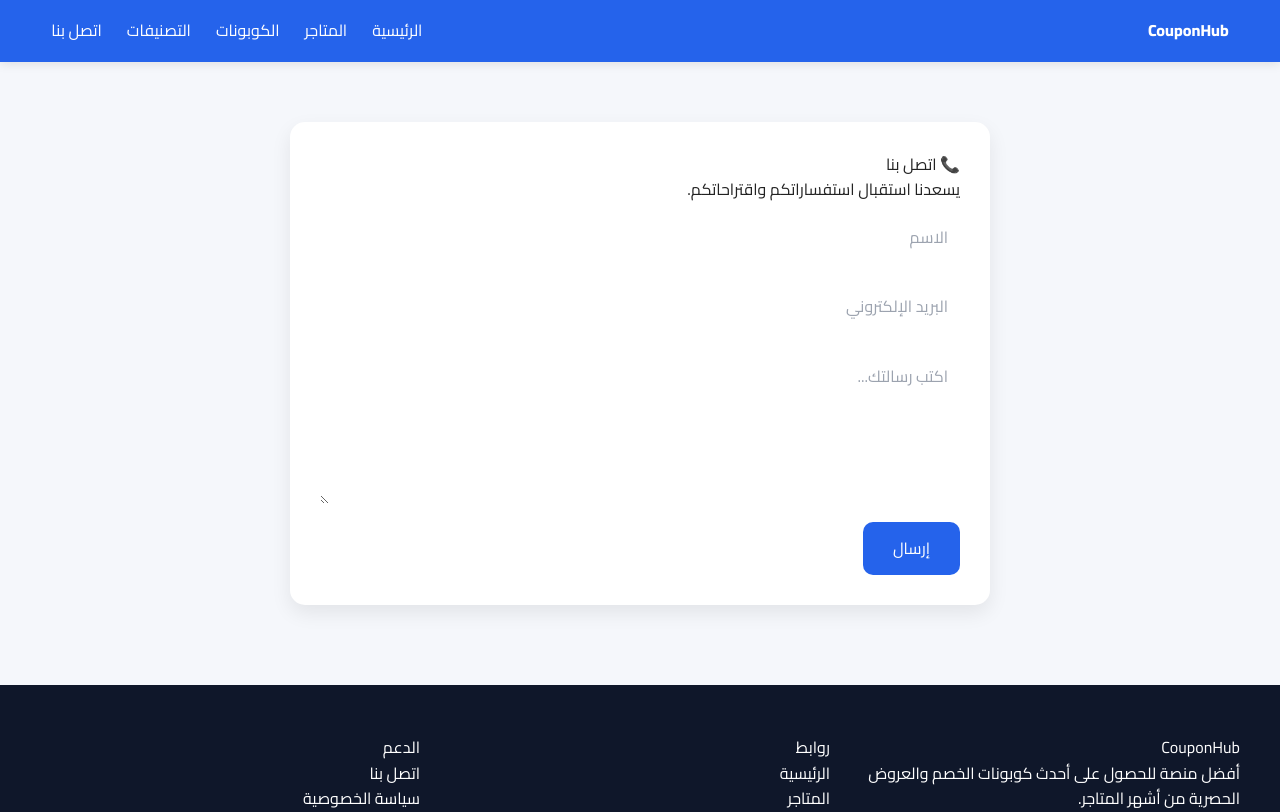
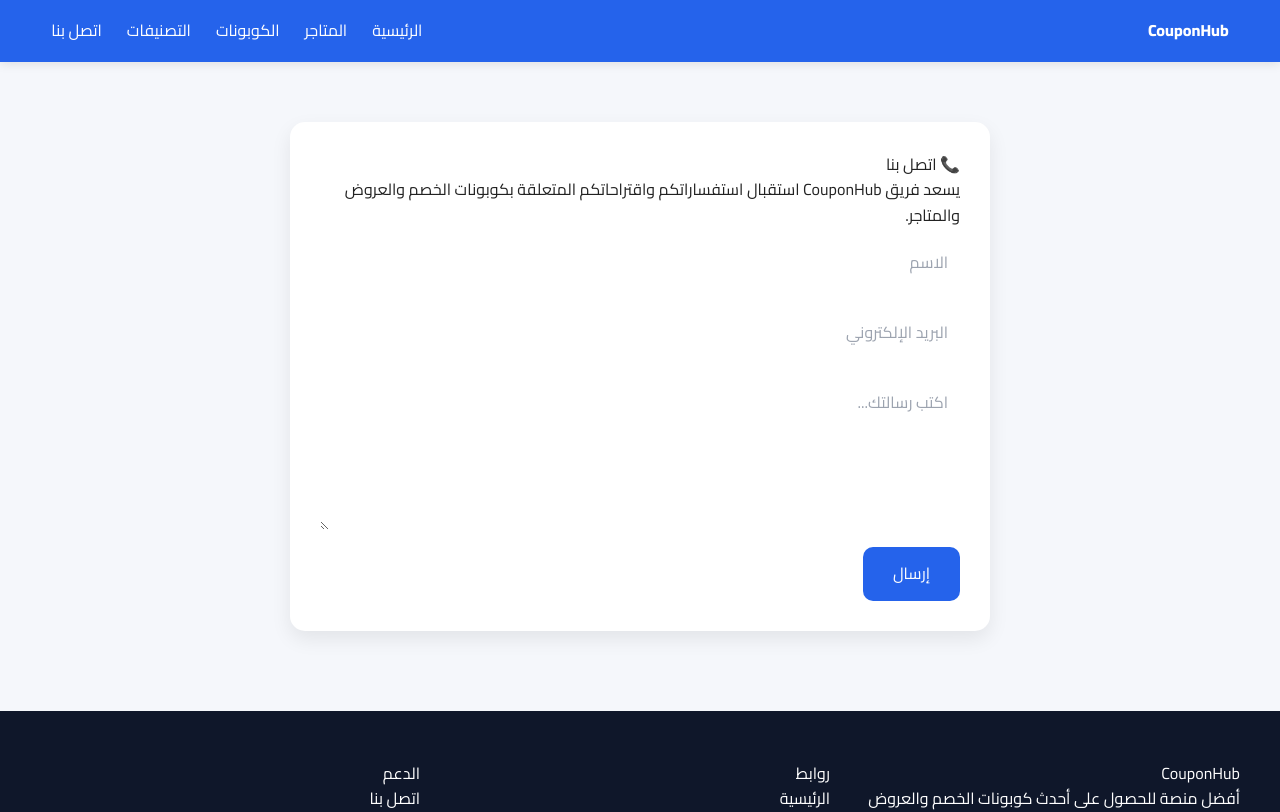
Before and after one commit to haya1401/CouponHub, a React (Vite) app: page /contact in a window 1280 px wide. Shown: the top 812 px of the page. Built offline with nearby package versions, Linux system fonts and the light colour scheme; the HTML template or start-up script is replaced by a standard one.

Commit message:
Enhance Contact component with Arabic content
Update the Contact component to set document title and meta description in Arabic. Improve the content and structure of the contact form.

```diff
--- a/src/pages/Contact.jsx
+++ b/src/pages/Contact.jsx
@@ -1,5 +1,35 @@
+import { useEffect } from "react";
+
 export default function Contact() {
+
+  useEffect(() => {
+
+    document.title =
+      "اتصل بنا | CouponHub";
+
+
+    const description =
+      document.querySelector(
+        'meta[name="description"]'
+      );
+
+
+    if (description) {
+
+      description.setAttribute(
+        "content",
+        "تواصل مع فريق CouponHub للاستفسارات والاقتراحات والدعم المتعلق بكوبونات الخصم والعروض الحصرية."
+      );
+
+    }
+
+
+  }, []);
+
+
+
   return (
+
     <section
       style={{
         maxWidth: "700px",
@@ -7,12 +37,24 @@ export default function Contact() {
         padding: "30px",
         background: "#fff",
         borderRadius: "15px",
-        boxShadow: "0 8px 20px rgba(0,0,0,.08)"
+        boxShadow:
+        "0 8px 20px rgba(0,0,0,.08)"
       }}
     >
-      <h1>📞 اتصل بنا</h1>
 
-      <p>يسعدنا استقبال استفساراتكم واقتراحاتكم.</p>
+      <h1>
+        📞 اتصل بنا
+      </h1>
+
+
+
+      <p>
+        يسعد فريق CouponHub استقبال
+        استفساراتكم واقتراحاتكم المتعلقة
+        بكوبونات الخصم والعروض والمتاجر.
+      </p>
+
+
 
       <input
         type="text"
@@ -24,6 +66,8 @@ export default function Contact() {
         }}
       />
 
+
+
       <input
         type="email"
         placeholder="البريد الإلكتروني"
@@ -34,6 +78,8 @@ export default function Contact() {
         }}
       />
 
+
+
       <textarea
         rows="5"
         placeholder="اكتب رسالتك..."
@@ -43,6 +89,8 @@ export default function Contact() {
           margin: "10px 0"
         }}
       />
+
+
 
       <button
         style={{
@@ -56,6 +104,10 @@ export default function Contact() {
       >
         إرسال
       </button>
+
+
     </section>
+
   );
+
 }
```
